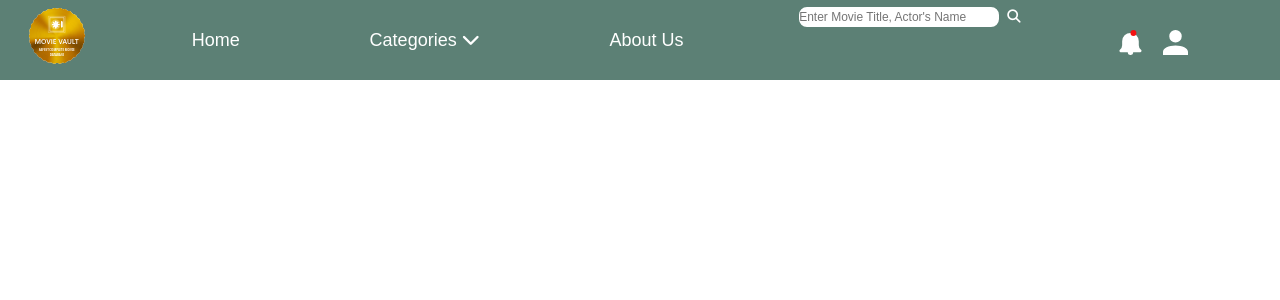
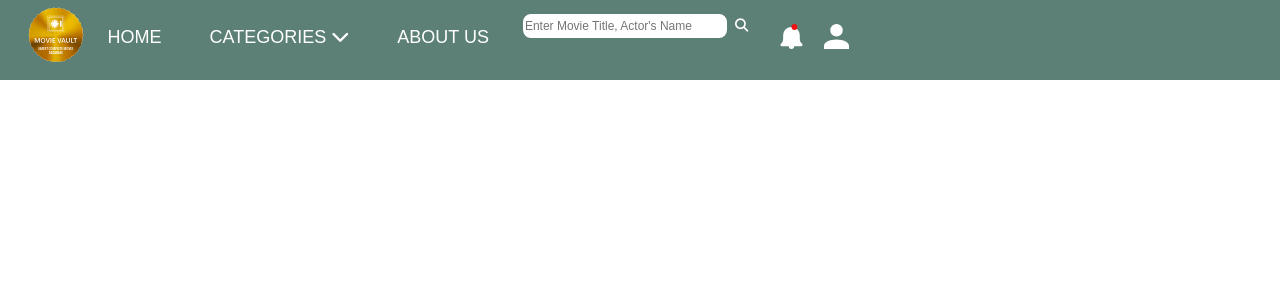
Before and after one commit to Movie-Vault/prog-liv-05b, a React (Vite) app: page / in a window 1280 px wide. Shown: the top 300 px of the page. Built offline with nearby package versions, Linux system fonts and the light colour scheme.

Commit message:
ajout Paul sign up

```diff
--- a/src/App.jsx
+++ b/src/App.jsx
@@ -1,6 +1,6 @@
 import { BrowserRouter, Routes, Route } from 'react-router-dom';
 import React from 'react';
-import Navbar from './components/Navbar';
+import Navbar from './components/NavBar';
 import Home from './components/pages/Home';
 import AboutUs from './components/pages/AboutUs';
 import Categories from './components/pages/Categories';
--- a/src/components/Dropdown.jsx
+++ b/src/components/Dropdown.jsx
@@ -5,6 +5,7 @@ import '/src/css/Dropdown.css';
 
 function Dropdown() {
     const [click, setClick] = useState(false);
+
     const handleClick = () => setClick(!click);
 
     return (
--- a/src/components/NavBar.jsx
+++ b/src/components/NavBar.jsx
@@ -10,7 +10,7 @@ function Navbar() {
     const [dropdown, setDropdown] = useState(false);
 
     const handleClick = () => setClick(!click);
-    // const closeMobileMenu = () => setClick(false);
+    const Close = () => setClick(false);
 
     const onMouseEnter = () => {
         if (window.innerWidth < 960) {
@@ -30,39 +30,51 @@ function Navbar() {
 
     return (
         <>
-            <div className={click ? "main-container" : ""} onClick={() => closeMobileMenu()}></div>
+            <div className={click ? "main-container" : ""} onClick={() => Close()} />
             <nav className="navbar" onClick={(e) => e.stopPropagation()}>
                 <div className="nav-container">
+                    <NavLink exact to="/signup" className="paul-signup-icon">
+                        <img src="/src/assets/Paul.svg"></img>
+                    </NavLink>
                     <NavLink exact to="/" className="nav-logo">
                         <img src="/src/assets/logo-gold-allwhite.svg"></img>
                     </NavLink>
+                    <NavLink exact to="/" className="nav-logo-mobile">
+                        <img src="/src/assets/favicon-mv.svg"></img>
+                    </NavLink>
+                    <div className="nav-icon" onClick={handleClick}>
+                        <i className={click ? "fa fa-times" : "fa fa-bars"}></i>
+                    </div>
                     <ul className={click ? "nav-menu active" : "nav-menu"}>
                         <li className="nav-item">
                             <NavLink exact to="/home" className="nav-links" onClick={click ? handleClick : null}>
-                                Home
+                                HOME
                             </NavLink>
                         </li>
                         <li className="nav-item"
                             onMouseEnter={onMouseEnter}
                             onMouseLeave={onMouseLeave}
                         >
-                            <NavLink exact to="/categories" className="nav-links" onClick={click ? handleClick : null}>
-                                Categories <i className="fa-solid fa-chevron-down"></i>
-                            </NavLink>
-                            <Link>
+                            <Link
+                                to="/categories"
+                                className="nav-links"
+                                onClick={Close}
+                            >
+                                CATEGORIES <i className="fa-solid fa-chevron-down" />
+                            </Link>
                             {dropdown && <Dropdown />}
-                            </Link>
                         </li>
                         <li className="nav-item">
                             <NavLink exact to="/aboutus" className="nav-links" onClick={click ? handleClick : null}>
-                                About Us
+                                ABOUT US
                             </NavLink>
                         </li>
                         <li>
                             <NavLink className="search-bar">
-                                < SearchBar />
+                                <SearchBar />
                             </NavLink>
                         </li>
+                        <li>
                             <div>
                                 <img
                                     className="notif-icon"
@@ -73,10 +85,8 @@ function Navbar() {
                                     src="/src/assets/account-icon.svg">
                                 </img>
                             </div>
+                        </li>
                     </ul>
-                    <div className="nav-icon" onClick={handleClick}>
-                        <i className={click ? "fa fa-times" : "fa fa-bars"}></i>
-                    </div>
                 </div>
             </nav>
         </>
--- a/src/css/Dropdown.css
+++ b/src/css/Dropdown.css
@@ -1,18 +1,21 @@
-.dropdown {
+.dropdown-menu {
+    display: flex;
+    flex-flow: column wrap;
+    position: absolute;
     width: 500px;
-    position: absolute;
+    height: 150px;
     top: 80px;
     list-style: none;
-    text-align: start;
 }
 
 .dropdown-menu li {
-    background: #5c8075;
+    background-color: #5c8075;
     cursor: pointer;
+
 }
 
 .dropdown-menu li:hover {
-    background: #5c8075;
+    background: #f5d000;
 }
 
 .dropdown-menu.clicked {
@@ -20,10 +23,7 @@
 }
 
 .dropdown-link {
-    display: inline;
-    width: 100%;
-    height: 100%;
+    display: flex;
     text-decoration: none;
     color: #fff;
-    padding: 16px;
 }
--- a/src/css/Navbar.css
+++ b/src/css/Navbar.css
@@ -1,16 +1,24 @@
 .navbar {
     background-color: #5c8075;
+    height: 80px;
+    display: flex;
     align-items: center;
     font-size: 1.2rem;
     width: 100%;
-    position: sticky;
-    top: 0;
-    z-index: 20;
 }
 
 .nav-container {
     display: flex;
-    height: 80px;
+    align-items: center;
+
+}
+
+.nav-menu {
+    display: flex;
+    justify-content: start;
+    align-items: center;
+    list-style: none;
+    width: 100%;
 }
 
 .nav-logo {
@@ -22,13 +30,8 @@
     width: 5rem;
 }
 
-.nav-menu {
-    display: flex;
-    list-style: none;
-    text-align: center;
-    width: 100%;
-    justify-content: space-evenly;
-    margin: 0;
+.paul-signup-icon {
+    display: none;
 }
 
 .nav-item {
@@ -38,30 +41,27 @@
     margin-right: 1rem;
 }
 
-.nav-item:after {
-    display: flex;
-    align-items: center;
-    height: 3px;
-    content: "";
-    width: 0;
-    transition: width 0.7s ease, background-color 0.5s ease;
-}
-
-.nav-item:hover:after {
-    width: 100%;
-    background: #ffdd40;
-}
-
-.nav-item.active {
-    border: 1px solid #ffdd40;
-}
-
 .nav-links {
     color: white;
     text-decoration: none;
     padding: 0.5rem 1rem;
     font-family: Arial;
     font-size: 18px;
+    border-bottom: 3px solid transparent;
+}
+
+.nav-links:after {
+    content: "";
+    display: block;
+    height: 3px;
+    width: 0;
+    background: transparent;
+    transition: width 0.7s ease, background-color 0.5s ease;
+}
+
+.nav-links:hover:after {
+    width: 100%;
+    background: #ffdd40;
 }
 
 .nav-links.active {
@@ -69,29 +69,18 @@
     font-size: 19px;
 }
 
-.fa-bars {
-    /* color: #f5d000;
-    align-content: center; */
-    justify-content: center;
-}
-
 .fa-magnifying-glass {
     color: white;
     cursor: pointer;
-}
-
-.nav-links-mobile {
-    display: none;
 }
 
 .nav-icon {
     display: none;
 }
 
-/*
 .search-bar {
-
-} */
+    margin: 8px 15px 10px auto;
+}
 
 .input {
     background-color: white;
@@ -101,6 +90,7 @@
     border: 2px solid #5c8075;
     border-radius: 10px;
     top: 22px;
+    padding: 2px;
 }
 
 button {
@@ -122,9 +112,6 @@ button {
 }
 
 @media screen and (max-width: 960px) {
-    /* .NavbarItems {
-        position: relative;
-    } */
 
     .nav-menu {
         display: flex;
@@ -136,6 +123,10 @@ button {
         left: 0;
         opacity: 0;
         transition: all 0.5s ease;
+    }
+
+    .search-bar {
+        margin: auto
     }
 
     .nav-menu.active {
@@ -153,37 +144,26 @@ button {
     }
 
     .nav-logo {
+        display: none;
+    }
+
+    .nav-logo-mobile {
+        display: flex;
+        margin-left: 70px;
         cursor: pointer;
         text-decoration: none;
-        height: 5rem;
-        width: 5rem;
-        top: 0;
+        height: 4rem;
     }
 
-
-    .fa-times {
-        color: #f5d000;
-        font-size: 2rem;
+    .paul-signup-icon {
+        display: flex;
+        border-radius: 50%;
     }
 
-    /* .nav-links-mobile {
-        display: block;
-        text-align: center;
-        padding: 1.5rem;
-        margin: 2rem auto;
-        border-radius: 4px;
-        width: 80%;
-        background: #1888ff;
-        text-decoration: none;
-        color: #fff;
-        font-size: 1.5rem;
-    } */
-
-
-    .nav-item .active {
+    /* .nav-item .active {
         color: #490808;
         border: none;
-    }
+    } */
 
     .nav-icon {
         display: block;
```
Also changed, not shown: src/components/MenuItems.jsx (+18 -18 lines), src/assets/Paul.svg (added), src/assets/favicon-mv.svg (added). Lines whose indentation alone changed are shown as unchanged.
